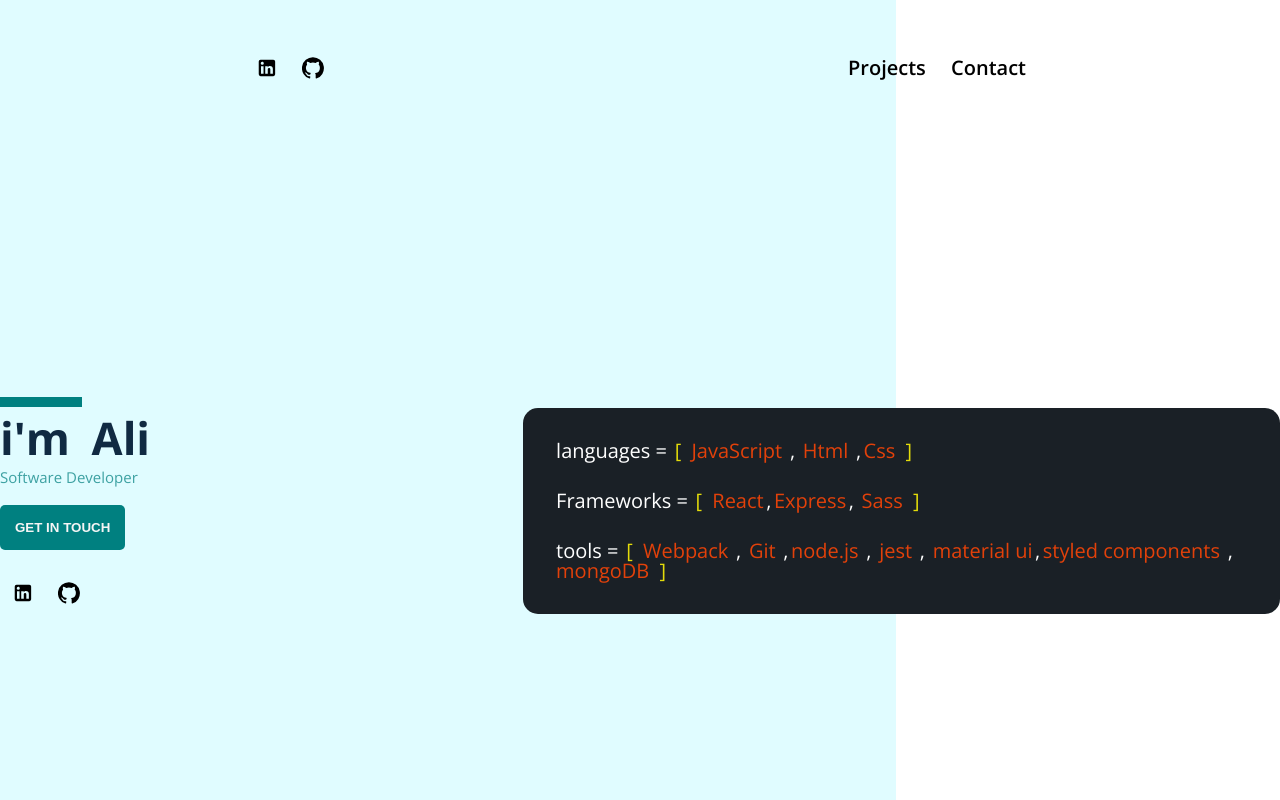
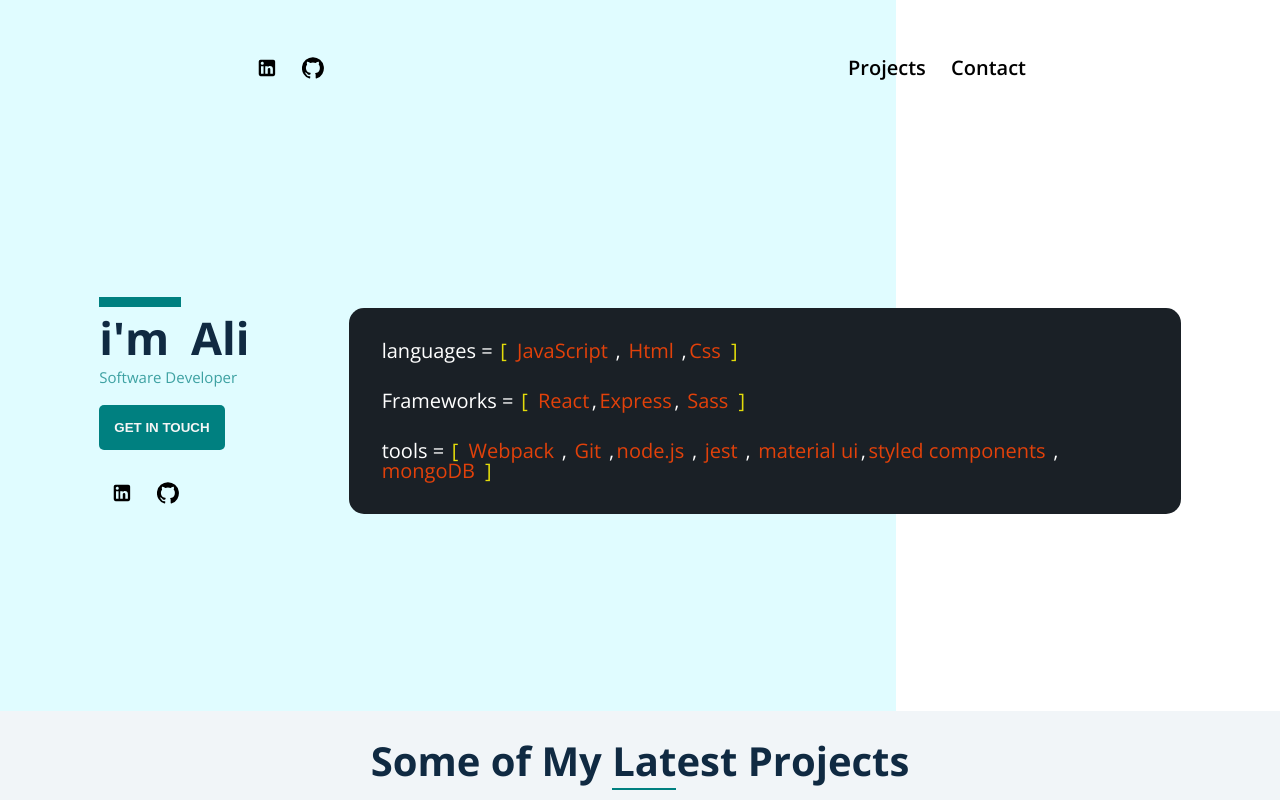
Before and after one commit to Kaynec/personal-portfolio, a React (Create React App) app: page / in a window 1280 px wide. Shown: the top 800 px of the page. Built offline with nearby package versions, Linux system fonts and the light colour scheme.

Commit message:
fixed pc media queries

```diff
--- a/src/App.scss
+++ b/src/App.scss
@@ -220,13 +220,11 @@ h5 {
 
 main {
   width: 100%;
-  min-height: 100vh;
-  // padding: 5rem;
   display: flex;
   align-items: center;
-  justify-content: space-between;
+  justify-content: space-evenly;
+  min-height: clamp(50vh, 85vh, 600px);
   position: relative;
-  flex-grow: 1;
   &::after {
     content: "";
     position: absolute;
@@ -240,8 +238,6 @@ main {
 
   section {
     &:first-child {
-      width: clamp(35%, 50%, 600px);
-
       h1 {
         // font-size: clamp(3rem, 4.5rem, 6rem);
         padding: 1rem 0;
@@ -279,6 +275,7 @@ main {
       background: #1a2026;
       border-radius: 15px;
       max-width: 900px;
+      width: clamp(40%, 65%, 70%);
       p {
         color: white;
         font-size: 2rem;
@@ -379,8 +376,8 @@ main {
   background: teal;
   text-align: center;
   padding: 5rem;
-  min-height: 30vh;
   display: grid;
+  place-content: center;
 
   h1 {
     font-size: 3rem;
@@ -414,12 +411,15 @@ main {
 @media screen and (max-width: 800px) {
   main {
     flex-direction: column;
-    justify-content: space-evenly;
-    align-items: flex-start;
-
     section {
       &:first-child {
-        padding: 0;
+        width: 100%;
+        padding-left: 4rem;
+      }
+
+      &:nth-of-type(2) {
+        width: 100%;
+        padding-left: 4rem;
       }
     }
   }
```
